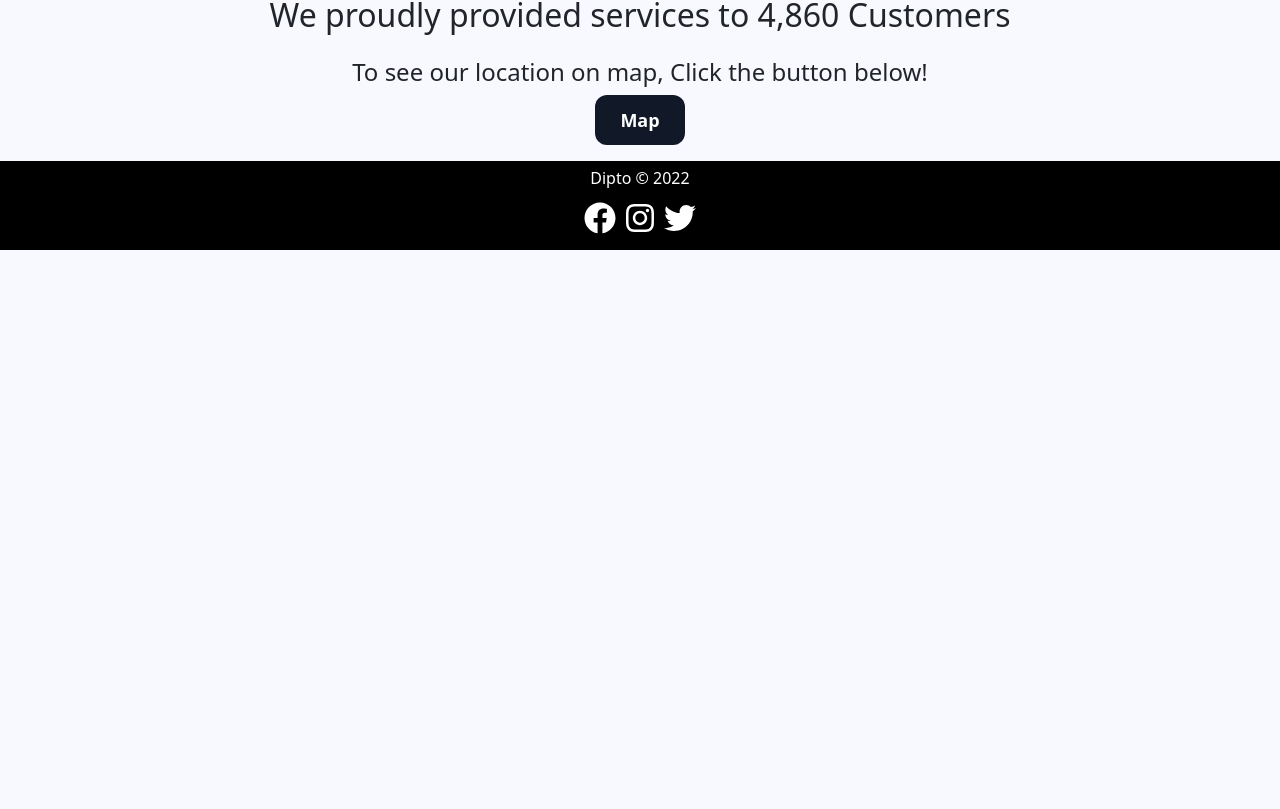
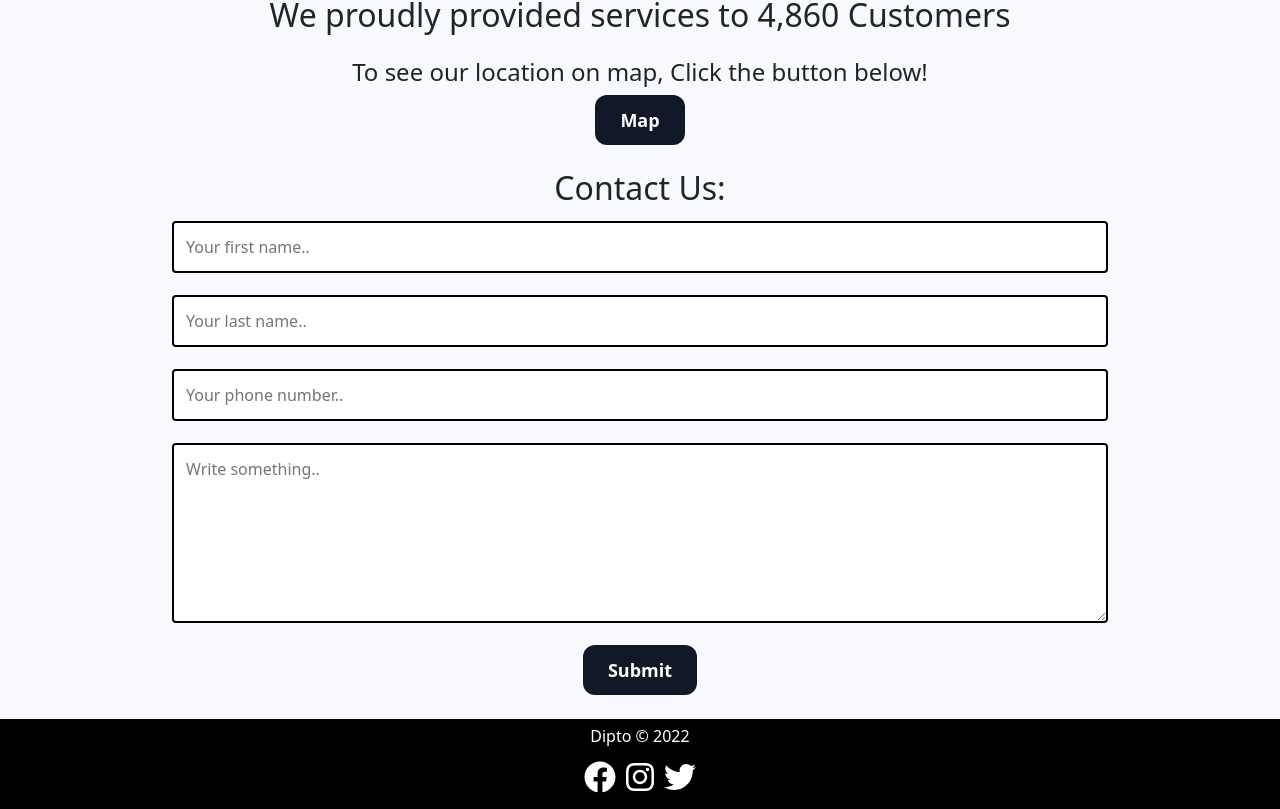
Before and after one commit to kdipto1/warehouse-management-client-side, a React (Create React App) app: page / in a window 1280 px wide. Shown: the part 894-1703 px from the top of the page. Before the commit the page ends 1144 px from the top, so only its background shows below. Built offline with nearby package versions, Linux system fonts and the light colour scheme; no server answers.

Commit message:
contact section added in home page and code optimized

```diff
--- a/src/App.css
+++ b/src/App.css
@@ -1,5 +1,4 @@
-body{
+body {
   overflow-x: hidden;
   background-color: ghostwhite;
-
 }
--- a/src/App.js
+++ b/src/App.js
@@ -47,7 +47,7 @@ function App() {
         >
           Add Item
         </Route>
-        <Route path="/blogs" element={<Blogs/>}></Route>
+        <Route path="/blogs" element={<Blogs />}></Route>
         <Route path="/login" element={<Login></Login>}>
           Login
         </Route>
@@ -55,8 +55,8 @@ function App() {
           Login
         </Route>
         <Route path="/myItems" element={<MyItems />}></Route>
-        <Route path="/map" element={<HomeMap/>}></Route>
-        <Route path="*" element={<NotFound/>}></Route>
+        <Route path="/map" element={<HomeMap />}></Route>
+        <Route path="*" element={<NotFound />}></Route>
       </Routes>
       <Footer></Footer>
       <ToastContainer />
--- /dev/null
+++ b/src/Pages/Home/Contact.js
@@ -0,0 +1,41 @@
+import React from "react";
+import "./Contact.module.css";
+
+const Contact = () => {
+  return (
+    <div className="contact mt-4">
+      <h2 className="text-center">Contact Us:</h2>
+      <div className="container w-75 contact-container">
+        <form onSubmit={(event) => event.preventDefault()}>
+          <input
+            type="text"
+            id="fname"
+            name="firstname"
+            placeholder="Your first name.."
+          />
+          <input
+            type="text"
+            id="lname"
+            name="lastname"
+            placeholder="Your last name.."
+          />
+          <input
+            type="text"
+            id="pnumber"
+            name="phone"
+            placeholder="Your phone number.."
+          />
+          <textarea
+            id="subject"
+            name="subject"
+            placeholder="Write something.."
+            style={{ height: "180px" }}
+          ></textarea>
+          <input className="mb-2 home-button d-block mx-auto" type="submit" value="Submit" />
+        </form>
+      </div>
+    </div>
+  );
+};
+
+export default Contact;
--- /dev/null
+++ b/src/Pages/Home/Contact.module.css
@@ -0,0 +1,34 @@
+.contact {
+  text-align: center;
+}
+
+input[type="text"],
+select,
+textarea {
+  width: 100%;
+  padding: 12px;
+  border: 2px solid rgb(0, 0, 0);
+  border-radius: 4px;
+  box-sizing: border-box;
+  margin-top: 6px;
+  margin-bottom: 16px;
+  resize: vertical;
+}
+
+/* input[type="submit"] {
+  background-color: coral;
+  padding: 12px 20px;
+  border: none;
+  border-radius: 4px;
+  cursor: pointer;
+}
+input[type="submit"]:hover {
+  background-color: #4562a0;
+
+} */
+
+.contact-container {
+  border-radius: 5px;
+  background-color: #f2f2f2;
+  padding: 20px;
+}
--- a/src/Pages/Home/Header.js
+++ b/src/Pages/Home/Header.js
@@ -9,7 +9,7 @@ import auth from "../../firebase.init";
 const Header = () => {
   const [user, loading] = useAuthState(auth);
   if (loading) {
-    return
+    return;
   }
   return (
     <div>
@@ -50,7 +50,7 @@ const Header = () => {
                   <NavDropdown.Item as={Link} to="/myItems">
                     My Items
                   </NavDropdown.Item>
-                  <NavDropdown.Item as={Link} to="/addItem" >
+                  <NavDropdown.Item as={Link} to="/addItem">
                     Add Item
                   </NavDropdown.Item>
                   <NavDropdown.Divider />
--- a/src/Pages/Home/Home.js
+++ b/src/Pages/Home/Home.js
@@ -6,10 +6,10 @@ import "leaflet/dist/leaflet.css";
 import banner from "../Images/banner.png";
 import CountUp from "react-countup";
 import Skeleton from "react-loading-skeleton";
+import Contact from "./Contact";
 
 const Home = () => {
   const [items, setItems] = useState([]);
-  // console.log(items);
   useEffect(() => {
     const getItems = async () => {
       const url = `https://server-11-11.herokuapp.com/inventory?size=6`;
@@ -60,20 +60,21 @@ const Home = () => {
           Manage Inventories
         </button>
       </Link>
-        <hr />
+      <hr />
+
       <div className="text-center mt-4">
         <h2>
-          We proudly provided services to{" "}
-          <CountUp duration={4} end={4860} /> Customers
+          We proudly provided services to <CountUp duration={4} end={4860} />{" "}
+          Customers
         </h2>
       </div>
-      {/* map ------------------------------------------ */}
       <div className="text-center mt-4">
         <h4>To see our location on map, Click the button below!</h4>
         <Link to="/map">
           <button className="home-button">Map</button>{" "}
         </Link>
       </div>
+      <Contact></Contact>
     </div>
   );
 };
--- a/src/Pages/Items/Items.js
+++ b/src/Pages/Items/Items.js
@@ -2,7 +2,7 @@ import axios from "axios";
 import React, { useEffect, useState } from "react";
 import { Table } from "react-bootstrap";
 import { useAuthState } from "react-firebase-hooks/auth";
-import { Link, Navigate } from "react-router-dom";
+import { Link } from "react-router-dom";
 import { toast } from "react-toastify";
 import auth from "../../firebase.init";
 import "./Item.css";
@@ -37,7 +37,6 @@ const Items = () => {
           if (data) {
             toast("Item Deleted");
             setNewItems(data);
-            // setItems()
           }
         });
       } catch (error) {
@@ -87,7 +86,7 @@ const Items = () => {
                     className="button-60"
                     onClick={() => deleteItem(item?._id)}
                   >
-                    Delete <MdDelete/>
+                    Delete <MdDelete />
                   </button>
                 </td>
               </tr>
--- a/src/Pages/ManageItem/ManageItem.js
+++ b/src/Pages/ManageItem/ManageItem.js
@@ -16,7 +16,6 @@ const ManageItem = () => {
       try {
         const { data } = await axios.get(url);
         setItem(data);
-        // setQuantity(data.quantity);
       } catch (error) {
         console.log(error);
       }
@@ -32,15 +31,12 @@ const ManageItem = () => {
     }
     let quantity = parseInt(item.quantity) - 1;
     console.log(quantity);
-    // setQuantity(newQuantity);
-    // const { itemQuantity } = newQuantity;
     const url = `https://server-11-11.herokuapp.com/inventory/${params.id}`;
     try {
       axios.put(url, { quantity: quantity }).then((response) => {
         const { data } = response;
         if (data) {
           console.log(data);
-          // alert("quantity updated");
           toast("Product Delivered");
           setNewQuantity(data);
         }
```
Also changed, not shown: src/Pages/AddItem/AddItem.js (+0 -9 lines).
